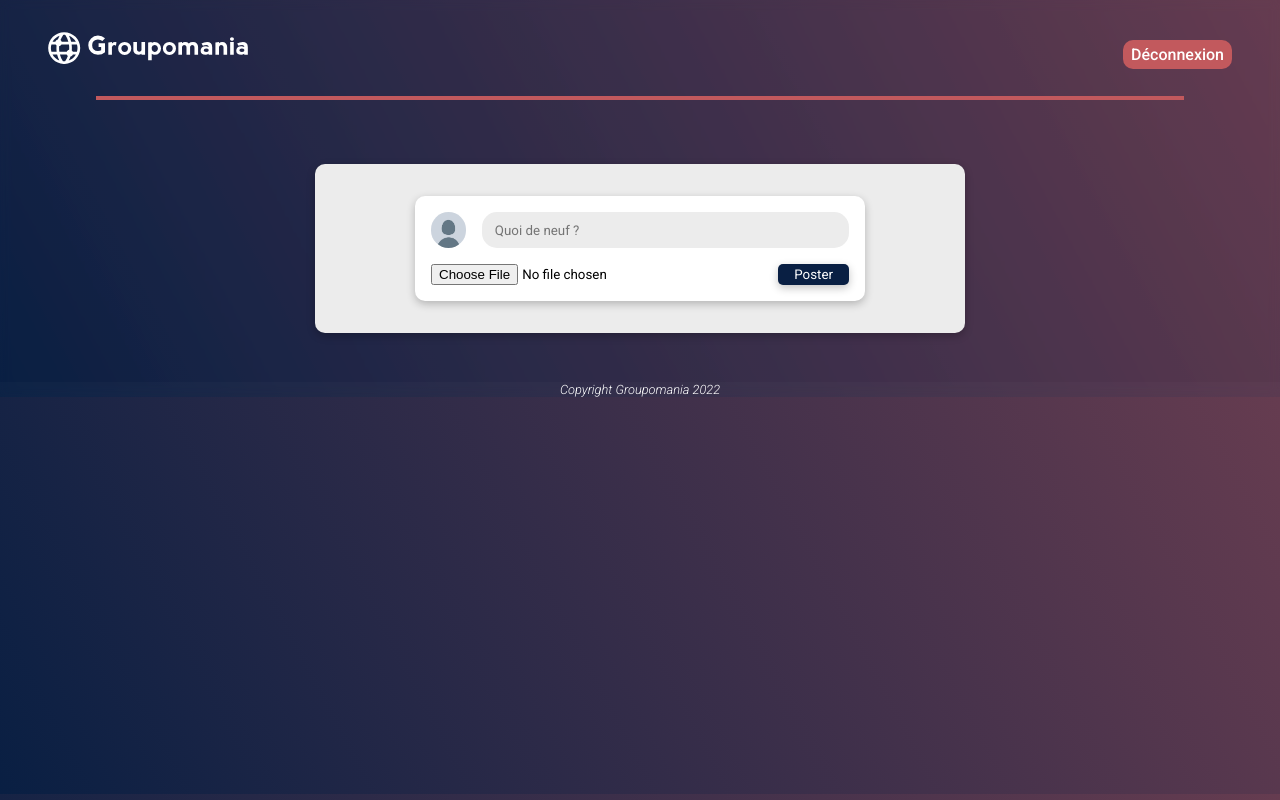
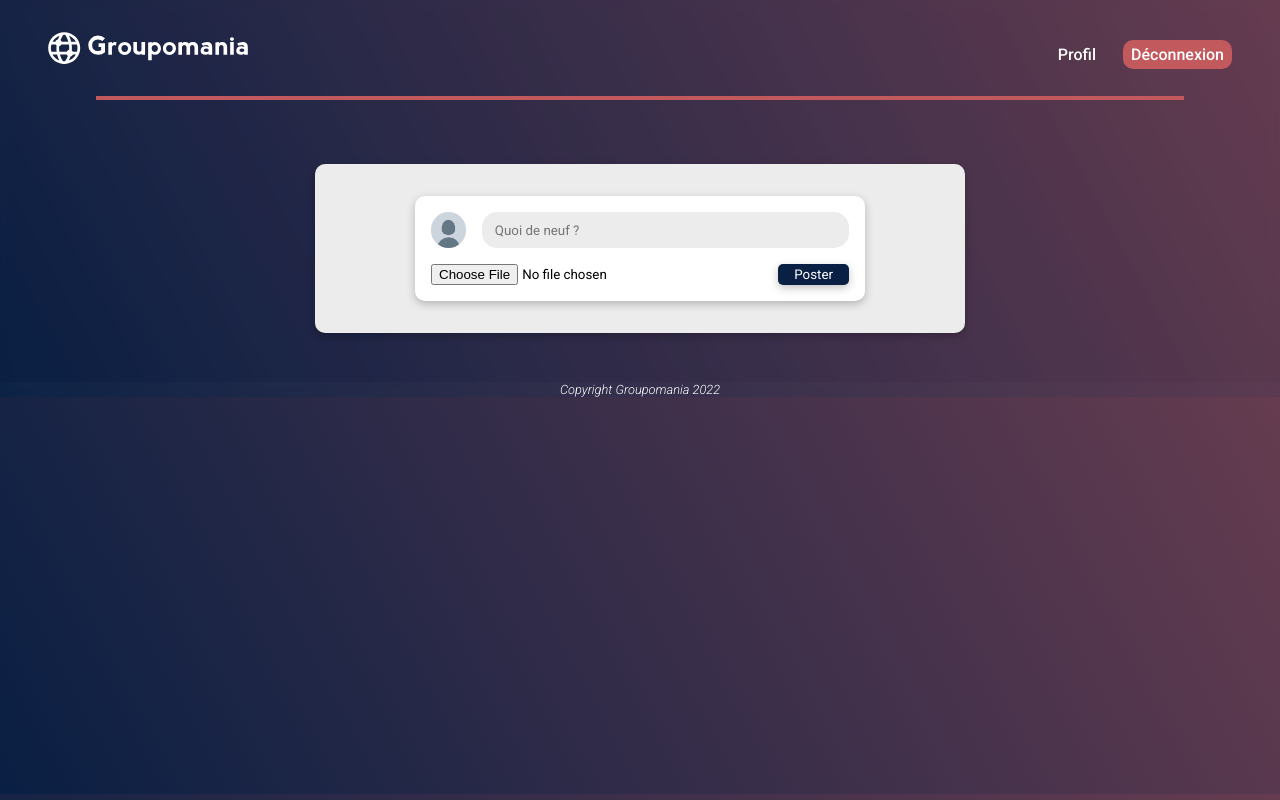
Before and after one commit to NicolasBoutoille/P7_Groupomania, a Vue app in the folder frontend/: page /#/home in a window 1280 px wide. Built offline with nearby package versions, Linux system fonts and the light colour scheme; no server answers.

Commit message:
FormatDate for posts

```diff
--- a/frontend/src/components/Post.vue
+++ b/frontend/src/components/Post.vue
@@ -10,7 +10,7 @@
         <h2 class="username">
           {{ post.username }}
         </h2>
-        <p class="dateOfPost">{{ post.dateOfPost }}</p>
+        <p class="dateOfPost">Posté le {{ formatDate(post.dateOfPost) }}</p>
       </div>
     </div>
     <div class="post-line"></div>
@@ -36,6 +36,15 @@ export default {
     return {
         posts: [],
     };
+  },
+  methods: {
+    formatDate(input) {
+      var datePart = input.match(/\d+/g),
+        year = datePart[0].substring(2), // get only two digits
+        month = datePart[1],
+        day = datePart[2];
+      return day + "/" + month + "/" + year;
+    },
   },
   mounted() {
     let Token = localStorage.getItem("token");
--- a/frontend/src/components/Profile.vue
+++ b/frontend/src/components/Profile.vue
@@ -1,5 +1,6 @@
 <template>
   <header>
+    <router-link to="/home">Home</router-link>
     <span class="logout" @click="logout()"> Déconnexion </span>
   </header>
   <div class="profil">
@@ -175,7 +176,7 @@ export default {
   box-shadow: rgba(0, 0, 0, 0.24) 0px 3px 8px;
   padding: 1rem;
   margin: 2rem auto;
-  width: 80%;
+  width: 60%;
 }
 .profil h1 {
   font-size: 2rem;
@@ -215,7 +216,8 @@ export default {
 .profil-info {
   display: flex;
   flex-direction: column;
-  width: 35%;
+  width: 50%;
+  margin: 1rem;
 }
 .profil-info input {
   margin: 0.5rem;
--- a/frontend/src/views/Home.vue
+++ b/frontend/src/views/Home.vue
@@ -1,5 +1,6 @@
 <template>
   <header>
+    <router-link to="/profile">Profil</router-link>
     <span class="logout" @click="logout()"> Déconnexion </span>
   </header>
   <main>
@@ -52,6 +53,17 @@ export default {
   filter: brightness(0.85);
 }
 
+a {
+  position: absolute;
+  top: 0px;
+  right: 8rem;
+  margin: 2.5rem 3rem;
+  padding: 0.3rem 0.5rem;
+  color: white;
+  font-weight: 500;
+  text-decoration: none;
+}
+
 .container {
   display: flex;
   flex-direction: column;
```
